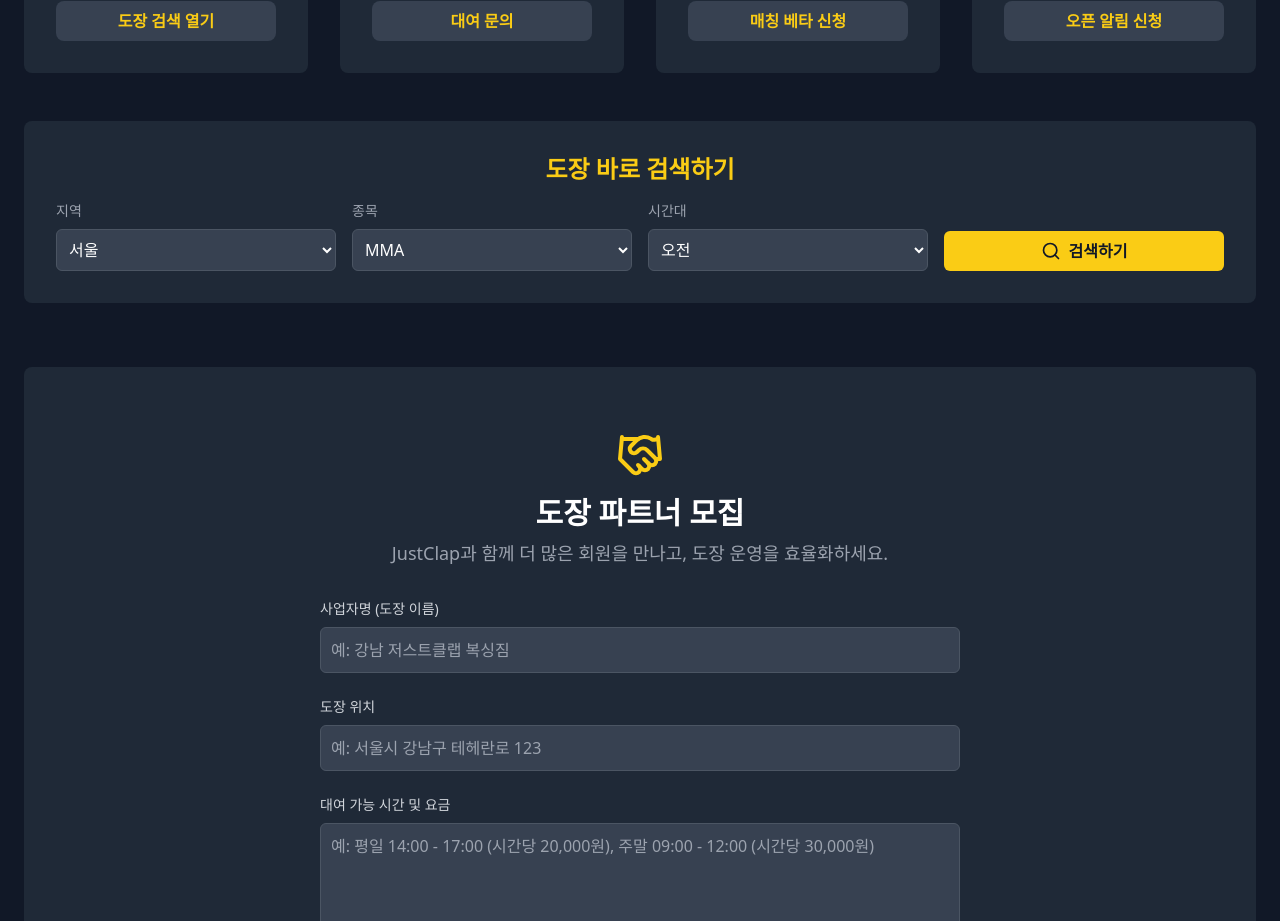
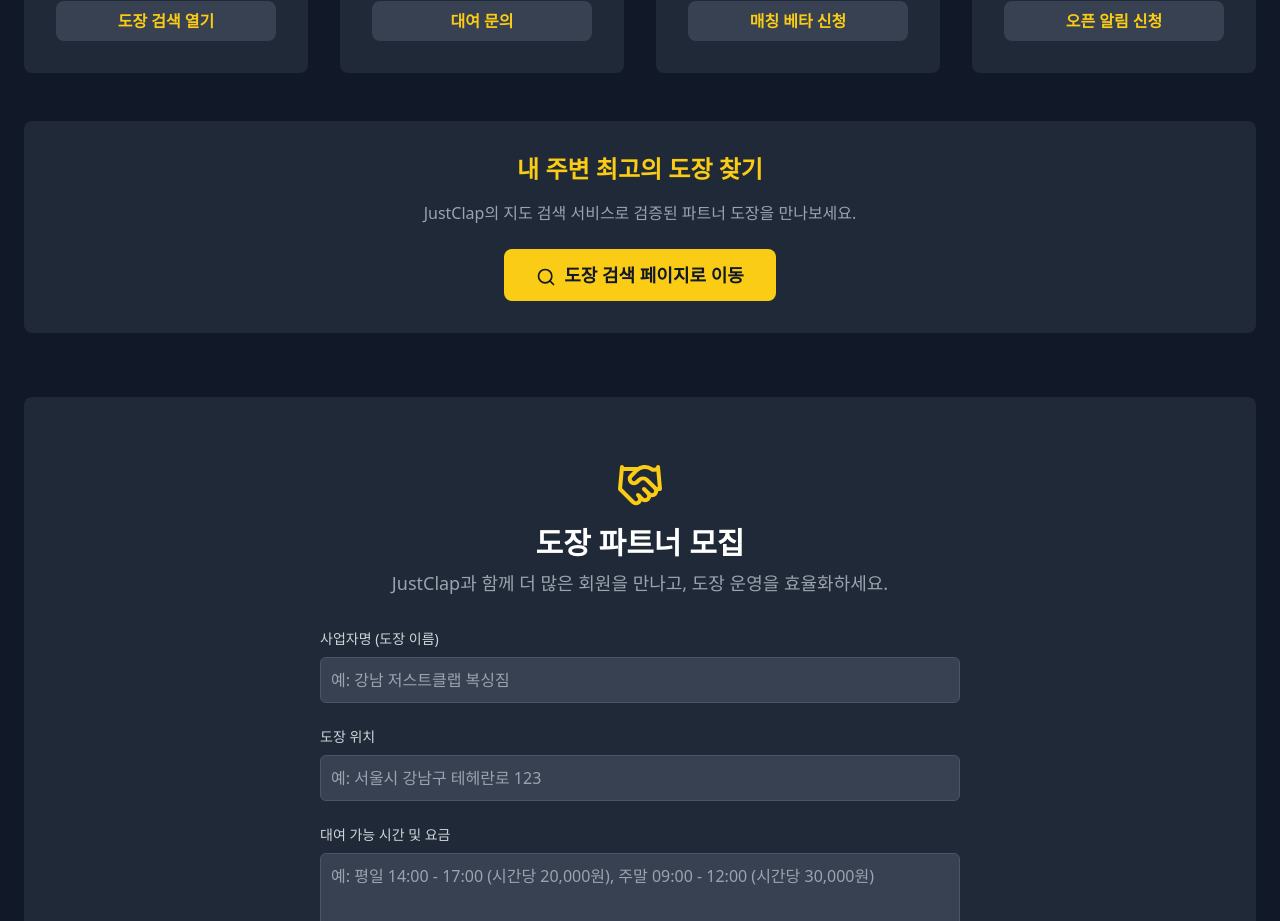
Before and after one commit to hamchunbong45/justclap-website, a Next.js app: page / in a window 1280 px wide. Shown: the part 1619-2540 px from the top of the page. Built offline with nearby package versions, Linux system fonts and the light colour scheme.

Commit message:
feat: Implement gym search page with static data

```diff
--- /dev/null
+++ b/src/app/api/search/route.js
@@ -0,0 +1,35 @@
+import { NextResponse } from 'next/server';
+
+export async function GET(request) {
+  const naverApiUrl = 'https://openapi.naver.com/v1/search/local.json';
+  const query = '주짓수'; // '주짓수'로 고정하여 검색합니다.
+  const display = 50; // 검색 결과 50개까지 표시
+
+  const clientId = 'ken4cfbqwd';
+  const clientSecret = 'm2npfl40n2HmOp2FAcXpEgmPX9CrY62dpKuvNsYe';
+
+  try {
+    const response = await fetch(`${naverApiUrl}?query=${query}&display=${display}`,
+     {
+      method: 'GET',
+      headers: {
+        'X-Naver-Client-Id': clientId,
+        'X-Naver-Client-Secret': clientSecret,
+      },
+    });
+
+    if (!response.ok) {
+      // 네이버 API가 에러를 반환했을 경우
+      const errorData = await response.json();
+      console.error('Naver API Error:', errorData);
+      return NextResponse.json({ error: 'Naver API request failed', details: errorData }, { status: response.status });
+    }
+
+    const data = await response.json();
+    return NextResponse.json(data);
+
+  } catch (error) {
+    console.error('Internal Server Error:', error);
+    return NextResponse.json({ error: 'Internal Server Error' }, { status: 500 });
+  }
+}
--- /dev/null
+++ b/src/app/gym-search/page.js
@@ -0,0 +1,116 @@
+'use client';
+
+import { useEffect, useRef } from 'react';
+import Script from 'next/script';
+import { Phone, MapPin } from 'lucide-react';
+
+// --- 실제 서울 복싱 체육관 데이터 ---
+const realGymsInSeoul = [
+  {
+    id: 1,
+    title: '홍수환스타복싱체육관',
+    roadAddress: '서울 강남구 대치동 897-10',
+    telephone: '전화번호 정보 없음',
+    link: 'https://map.naver.com/p/entry/place/11592930',
+    lat: 37.499505,
+    lng: 127.052380,
+  },
+  {
+    id: 2,
+    title: '복싱스페이스 압구정점',
+    roadAddress: '서울 강남구 압구정로 114',
+    telephone: '전화번호 정보 없음',
+    link: 'https://map.naver.com/p/entry/place/13146549',
+    lat: 37.527661,
+    lng: 127.040704,
+  },
+  {
+    id: 3,
+    title: '김정범 파워 복싱클럽',
+    roadAddress: '서울 강동구 성내동 384-18',
+    telephone: '전화번호 정보 없음',
+    link: 'https://map.naver.com/p/entry/place/18884959',
+    lat: 37.532957,
+    lng: 127.133074,
+  },
+  {
+    id: 4,
+    title: '대원권투체육관',
+    roadAddress: '서울 관악구 봉천동 40-67',
+    telephone: '전화번호 정보 없음',
+    link: 'https://map.naver.com/p/entry/place/11722937',
+    lat: 37.486368,
+    lng: 126.956418,
+  },
+  {
+    id: 5,
+    title: '숭민권투체육관',
+    roadAddress: '서울 광진구 광나루로 404',
+    telephone: '전화번호 정보 없음',
+    link: 'https://map.naver.com/p/entry/place/19882021',
+    lat: 37.545338,
+    lng: 127.080996,
+  },
+];
+
+const NaverMapComponent = ({ gyms }) => {
+  const mapElement = useRef(null);
+
+  useEffect(() => {
+    const { naver } = window;
+    if (!mapElement.current || !naver) return;
+
+    // 지도 생성
+    const map = new naver.maps.Map(mapElement.current, {
+      center: new naver.maps.LatLng(37.52, 127.05), // 서울 중심부로 변경
+      zoom: 11,
+    });
+
+    // 마커 생성
+    gyms.forEach((gym) => {
+      new naver.maps.Marker({
+        position: new naver.maps.LatLng(gym.lat, gym.lng),
+        map: map,
+        title: gym.title,
+      });
+    });
+  }, [gyms]);
+
+  return <div ref={mapElement} style={{ width: '100%', height: '100%' }} />;
+};
+
+export default function GymSearchPage() {
+  const clientId = 'ken4cfbqwd';
+
+  return (
+    <>
+      <Script
+        strategy="beforeInteractive"
+        src={`https://openapi.map.naver.com/openapi/v3/maps.js?ncpKeyId=${clientId}`}
+      />
+      <div className="bg-gray-900 text-white min-h-screen grid grid-cols-1 md:grid-cols-3 gap-4 p-4">
+        {/* Left: List */}
+        <div className="md:col-span-1 bg-gray-800 rounded-lg p-4 overflow-y-auto">
+          <h2 className="text-2xl font-bold text-yellow-400 mb-4">서울 복싱 체육관 목록</h2>
+          <div className="space-y-4">
+            {realGymsInSeoul.map((gym) => (
+              <div key={gym.id} className="bg-gray-700 p-4 rounded-lg shadow-lg">
+                <h3 className="text-xl font-bold">{gym.title}</h3>
+                <p className="text-gray-400 flex items-center mt-2"><MapPin className="w-4 h-4 mr-2" /> {gym.roadAddress}</p>
+                <p className="text-gray-400 flex items-center mt-1"><Phone className="w-4 h-4 mr-2" /> {gym.telephone}</p>
+                <div className="mt-2 flex space-x-2">
+                    <a href={gym.link} target="_blank" rel="noopener noreferrer" className="flex-1 text-center bg-gray-500 text-white font-bold py-2 px-4 rounded-md hover:bg-gray-600">네이버 지도에서 보기</a>
+                </div>
+              </div>
+            ))}
+          </div>
+        </div>
+
+        {/* Right: Map */}
+        <div className="md:col-span-2 rounded-lg overflow-hidden">
+          <NaverMapComponent gyms={realGymsInSeoul} />
+        </div>
+      </div>
+    </>
+  );
+}
--- a/src/app/page.js
+++ b/src/app/page.js
@@ -1,5 +1,6 @@
 'use client';
 
+import Link from 'next/link';
 import { MapPin, Building, Users, BarChart, Search, Handshake, ShieldCheck, HeartHandshake } from 'lucide-react';
 
 export default function Home() {
@@ -117,41 +118,16 @@ export default function Home() {
             </div>
           </div>
 
-          {/* Gym Search MVP */}
-          <div className="bg-gray-800 p-8 rounded-lg">
-            <h4 className="text-2xl font-bold mb-4 text-center text-yellow-400">도장 바로 검색하기</h4>
-            <form className="grid grid-cols-1 md:grid-cols-4 gap-4 items-end">
-              <div className="flex flex-col">
-                <label htmlFor="region" className="mb-2 text-sm font-medium text-gray-400">지역</label>
-                <select id="region" className="bg-gray-700 border border-gray-600 rounded-md p-2 focus:outline-none focus:ring-2 focus:ring-yellow-400">
-                  <option>서울</option>
-                  <option>경기</option>
-                  <option>인천</option>
-                  <option>부산</option>
-                </select>
-              </div>
-              <div className="flex flex-col">
-                <label htmlFor="type" className="mb-2 text-sm font-medium text-gray-400">종목</label>
-                <select id="type" className="bg-gray-700 border border-gray-600 rounded-md p-2 focus:outline-none focus:ring-2 focus:ring-yellow-400">
-                  <option>MMA</option>
-                  <option>킥복싱</option>
-                  <option>주짓수</option>
-                  <option>복싱</option>
-                </select>
-              </div>
-              <div className="flex flex-col">
-                <label htmlFor="time" className="mb-2 text-sm font-medium text-gray-400">시간대</label>
-                <select id="time" className="bg-gray-700 border border-gray-600 rounded-md p-2 focus:outline-none focus:ring-2 focus:ring-yellow-400">
-                  <option>오전</option>
-                  <option>오후</option>
-                  <option>저녁</option>
-                  <option>무관</option>
-                </select>
-              </div>
-              <button type="button" className="bg-yellow-400 text-gray-900 font-bold py-2 px-4 rounded-md hover:bg-yellow-500 flex items-center justify-center">
-                <Search className="mr-2 h-5 w-5"/> 검색하기
-              </button>
-            </form>
+          {/* Gym Search Link */}
+          <div className="bg-gray-800 p-8 rounded-lg text-center">
+            <h4 className="text-2xl font-bold mb-4 text-yellow-400">내 주변 최고의 도장 찾기</h4>
+            <p className="text-gray-400 mb-6">JustClap의 지도 검색 서비스로 검증된 파트너 도장을 만나보세요.</p>
+            <Link href="/gym-search" legacyBehavior>
+              <a className="inline-block bg-yellow-400 text-gray-900 font-bold py-3 px-8 rounded-lg hover:bg-yellow-500 transition-colors text-lg">
+                <Search className="inline-block mr-2 h-5 w-5" />
+                도장 검색 페이지로 이동
+              </a>
+            </Link>
           </div>
         </section>
 
```
Also changed, not shown: package.json (+6 -6 lines).
